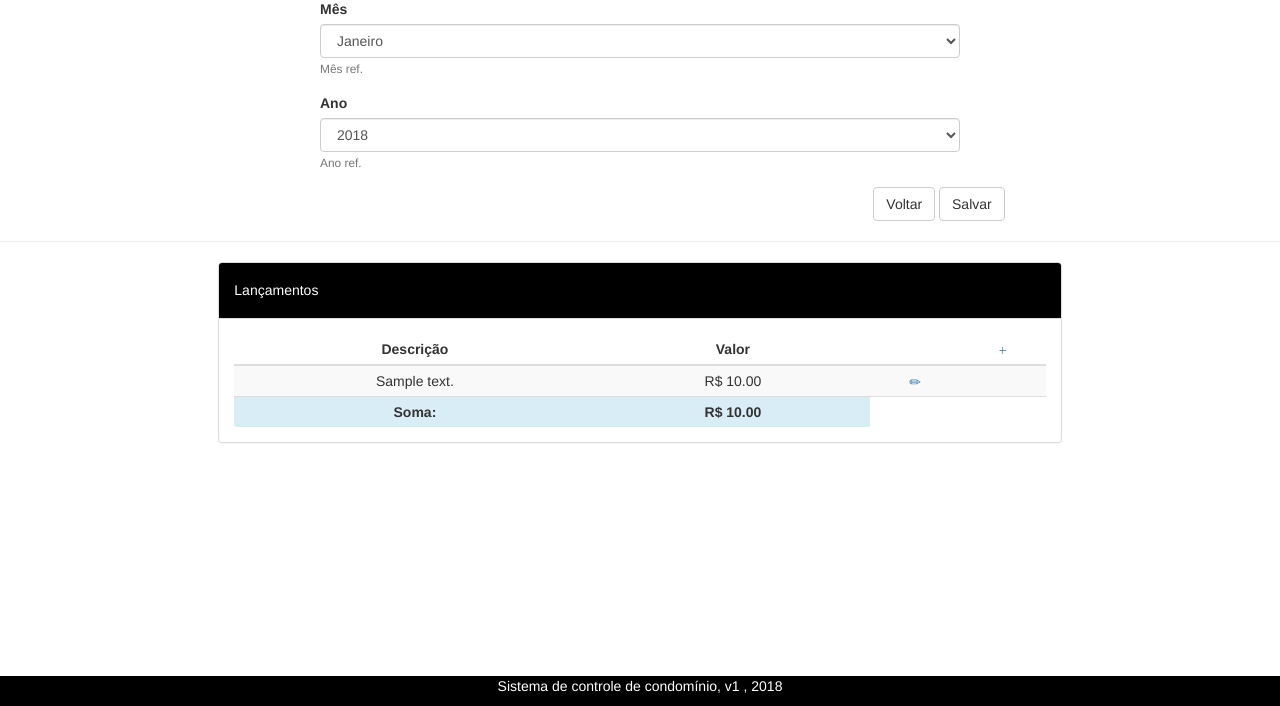
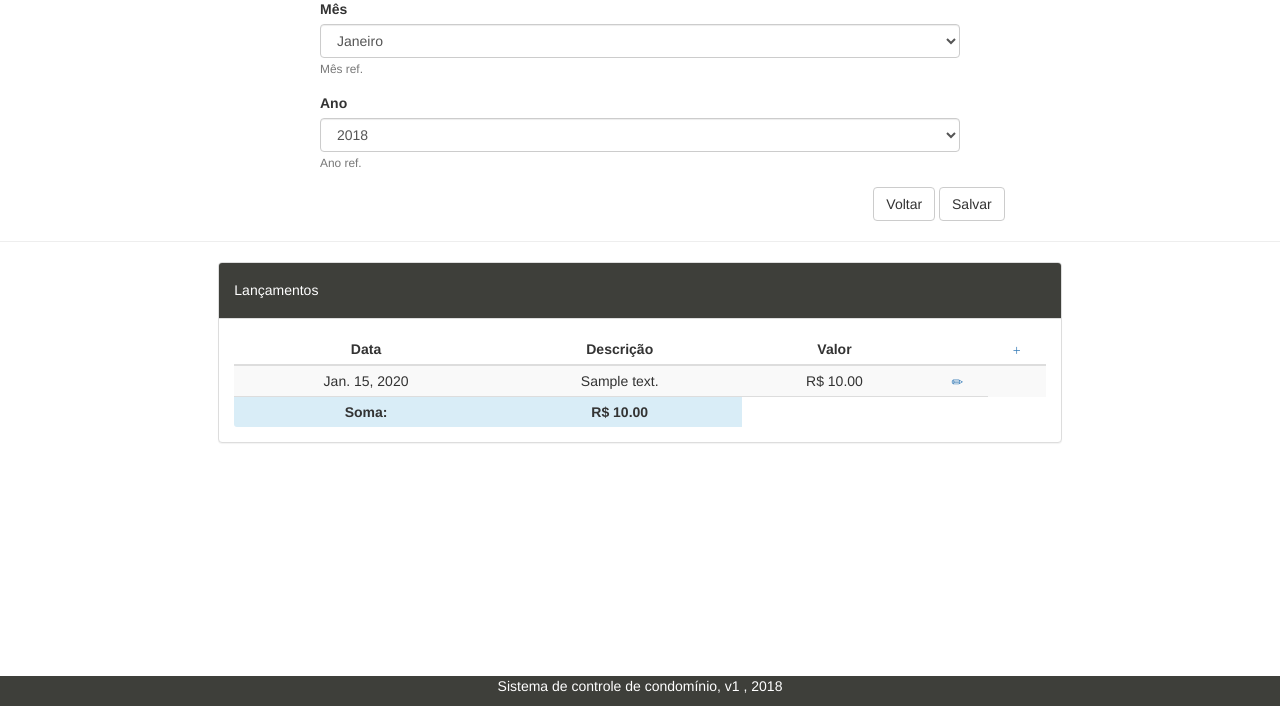
Before and after one commit to dalraf/controlecondominio, a Django app: page /prestacao/edit/1/ in a window 1280 px wide. Shown: the part 94-800 px from the top of the page. Run offline with Django 3.2, Linux system fonts and the light colour scheme; a user stored in the database is signed in; tables that the repository leaves empty hold one stand-in row (values such as "Sample post"); some libraries are stand-ins or nearby versions; some web fonts are replaced.

Commit message:
Correções de cor e tabela

```diff
--- a/controlecondominio/templates/atualizaprestacao.html
+++ b/controlecondominio/templates/atualizaprestacao.html
@@ -39,6 +39,7 @@
                 <table class="table table-striped table-hover table-condensed"">
                     <thead>
                         <tr>
+                            <th style="text-align:center">Data</th>
                             <th style="text-align:center">Descrição</th>
                             <th style="text-align:center">Valor</th>
                             <th style="text-align:center"></th>
@@ -48,6 +49,7 @@
                     <tbody>
                         {% for lancamento in lancamentos %}
                         <tr>
+                            <td style="text-align:center">{{ lancamento.data }}</td>
                             <td style="text-align:center">{{ lancamento.descricao }}</td>
                             <td style="text-align:center">R$ {{ lancamento.valormoeda }}</td>
                             <td style="text-align:center"><a href="{% url 'atualizalancamento' prestacao lancamento.pk  %}"><span
--- a/controlecondominio/templates/base.html
+++ b/controlecondominio/templates/base.html
@@ -14,7 +14,7 @@
 <style>
     .panel > .panel-heading {
     background-image: none;
-    background-color: black;
+    background-color: #3e3f3a;
     color: white;
     }
     select.input-sm {
@@ -61,7 +61,7 @@
     bottom: 0;
     width: 100%;
     height: 30px;
-    background-color: black;
+    background-color: #3e3f3a;
     text-align: center
     }
 }
```
